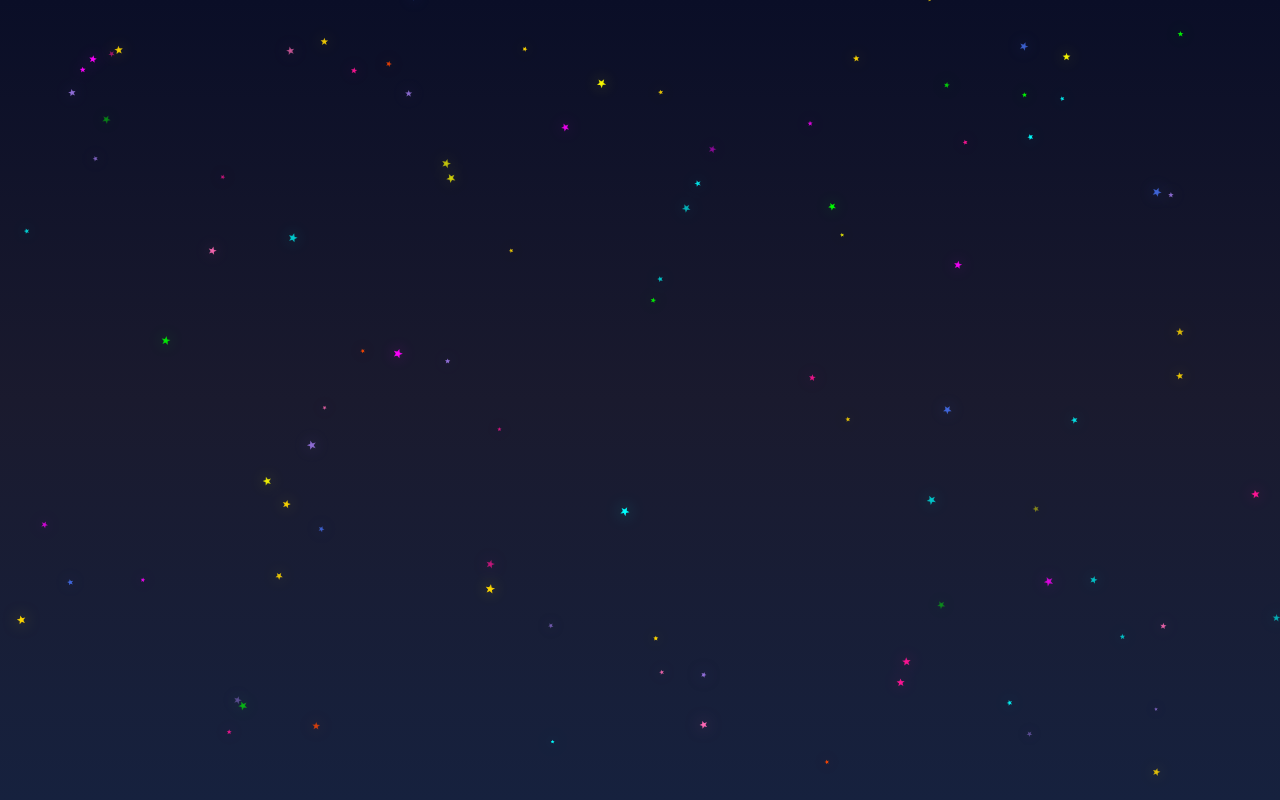
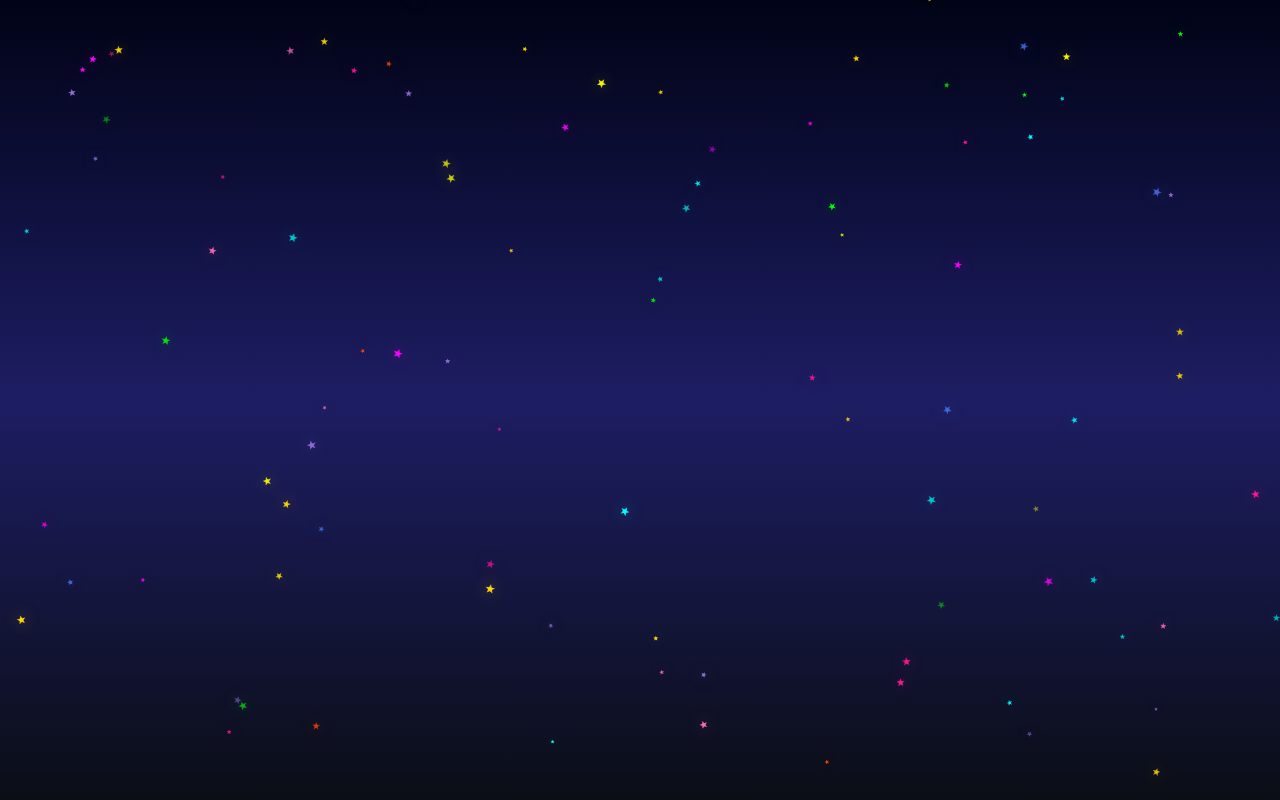
Before and after one commit to szymszaj/css-lab, a plain HTML site: page flying-stars/index.html in a window 1280 px wide. Drawn offline with Linux system fonts and the light colour scheme.

Commit message:
Update background gradient for improved visual appeal in flying stars animation

```diff
--- a/flying-stars/style.css
+++ b/flying-stars/style.css
@@ -6,7 +6,7 @@
 
 body {
   overflow: hidden;
-  background: linear-gradient(to bottom, #0a0e27, #1a1a2e, #16213e);
+  background: linear-gradient(to bottom, #010316, #1d1d63, #0b0e16);
   font-family: Arial, sans-serif;
 }
 
```
